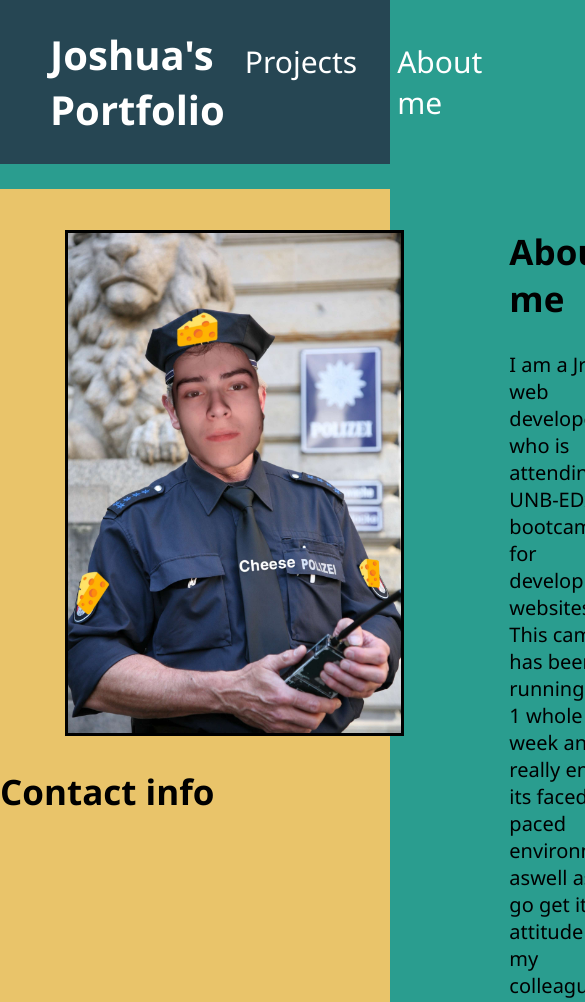
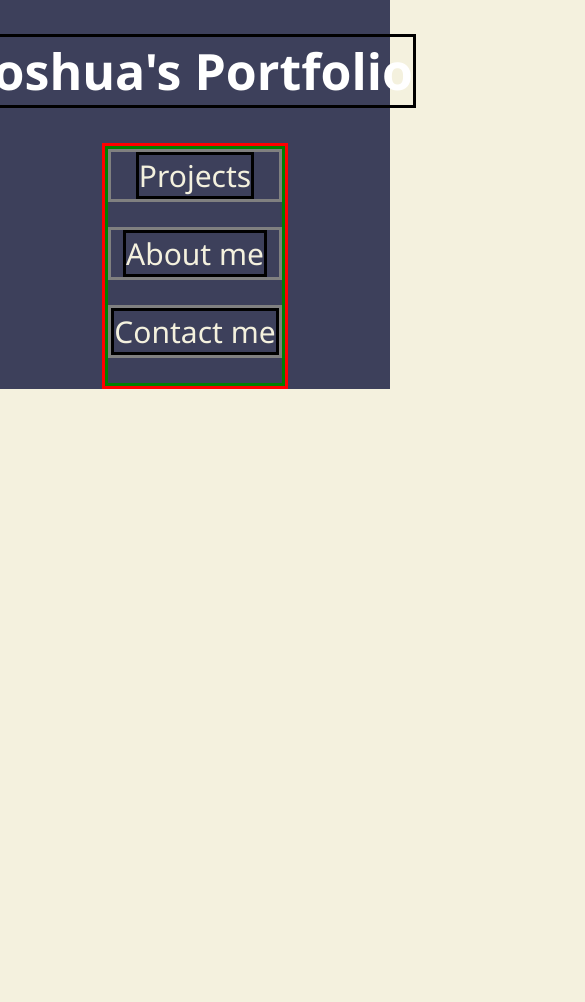
Before and after one commit to MagicianJoshua/portfolio, a plain HTML site: page index.html in a window 390 px wide. Shown: the top 1002 px of the page, 585 px wide, since content can reach past the window. After the commit the page ends 844 px from the top, so only its background shows below. Drawn offline with Linux system fonts and the light colour scheme.

Commit message:
Made the header responsive to the screen size

```diff
--- a/index.html
+++ b/index.html
@@ -1,61 +1,45 @@
 <!DOCTYPE html>
 <html lang="en-us">
-
   <head>
-    <Title>Joshua's portfolio</Title>
-    <meta charset="UTF-8">
-    <link rel="stylesheet" href="style.css">
-
+    <title>Joshua's portfolio</title>
+    <meta charset="UTF-8" />
+    <link rel="stylesheet" href="style.css" />
   </head>
-
 
   <body>
     <header>
       <h1>Joshua's Portfolio</h1>
-
       <nav>
-
         <ul class="nav-ul">
-                <li class="nav-li"><a href="#projects">Projects</a></li>
-
-                <li class="nav-li"><a href="#about-me">About me</a></li>
-
-
+          <li><a href="#projects">Projects</a></li>
+          <li><a href="#about-me">About me</a></li>
+          <li><a href="#contact-me">Contact me</a></li>
         </ul>
-
-
       </nav>
-
     </header>
 
-    <section id="about-me" class="about-me">
+    <!-- <section id="about-me" class="about-me">
 
         <figure>
-            <img src="Cheese.jpg" class="my-pic">
+          <img src="Cheese.jpg" id="my-pic" />
         </figure>
 
-        <section id="about-me-text" >
-            <h2 >About me</h2>
+          <section id="about-me-text">
+
+          <h2>About me</h2>
           <p id="about-me-p">
-                    I am a Jr web developer who is attending a UNB-EDx bootcamp for developing websites.<br>
-                    This camp has been running for 1 whole week and i really enjoy its faced paced environment<br>
-                    aswell as the go get it attitude of my colleagues
+            My number one priority is to deliver work that satisfy's the clients
+            need on time and with style.<br />
+            I grew up with a very creative mind, as a result I will always come up
+            with <br />
+            creative but practical solutions to your problems as a client.
+            <br />
+            I won' stop until your buisness needs are satisfied. <br />
           </p>
+          <a id="contact-me-button" href="#contact-me">Contact me</a>
           </section>
+    </section> -->
 
-    </section>
-
-    <footer>
-        <h2>
-            Contact info
-        </h2>
-    </footer>
+    <footer></footer>
   </body>
-
-
-
-
-
-
-
 </html>
--- a/style.css
+++ b/style.css
@@ -1,105 +1,159 @@
-*{
-    font-family:'Segoe UI', Tahoma, Geneva, Verdana, sans-serif;
+:root {
+  --white: #f4f1de;
+  --blue: #3d405b;
+  --green: #81b29a;
+  --orange: #e07a5f;
+  --black: rgb(29, 29, 29);
+}
+
+* {
+  font-family: "Segoe UI", Tahoma, Geneva, Verdana, sans-serif;
 }
 body {
   margin: 0;
-    padding:0;
+  padding: 0;
+  width: 100%;
   height: 100%;
-    background-color:#2a9d8f ;
+  background-color: var(--white);
 }
 
 header {
-    background-color:#264653 ;
   display: flex;
+  justify-content: space-between;
+  align-items: center;
   color: white;
-    position: relative;
-    top: 0;
-    left:0;
-    right: 0;
-    align-items: center;
-
+  width: 100%;
+  background-color: var(--blue);
 }
 
+h1 {
 
+  border:solid black;
+  display: flex;
+  justify-content: center;
+  width: max-content;
+  font-size: 50px;
+  margin-bottom: 35px;
+  margin-left: 50px;
+}
 
-h1 {
-    font-size: 40px;
-    width:450px;
-    position: relative;
-    left:50px;
-
-}
 h2 {
   font-size: 35px;
 }
 
 nav {
+  border:solid red;
   display: flex;
-    justify-content: right;
+  width: max-content;
   align-items: center;
-    width: 100%;
-    /*border: solid white;*/
+}
+
+nav ul {
+  padding: 0;
+  border:solid green;
+  display: flex;
+  flex-direction: row;
+  list-style-type: none;
+
+}
+
+nav ul li {
+  border:solid grey;
+  display: flex;
+  justify-content: center;
+  margin-right: 50px;
+
+}
+
+nav ul li a {
+  display: flex;
+  border:solid black;
+  text-decoration: none;
+  color:var(--white);
+  font-size: 30px;
 }
 
 
-a {
-    text-decoration: none;
-    color:white;
-    font-size: 30px;
+footer {
+  display: flex;
+  position: absolute;
+  bottom: 0;
 }
 
-footer{
+
+/* .about-me {
   display: flex;
-    position:absolute;
-    bottom: 0;
+  flex-wrap: wrap;
+  flex-direction: row;
+
+  background-color: var(--green);
+  color: var(--black);
+}
+
+
+.about-me h2 {
+  display: flex;
+  flex-wrap: wrap;
+  justify-content: center;
+}
+
+#my-pic {
+  margin: 15px;
+  border: solid black;
+  position: relative;
+  height: 500px;
+}
+
+#about-me-text {
+  flex-wrap: wrap;
+  display: flex;
+  flex-direction: column;
+
+  position: relative;
+  bottom: 48px;
+  margin: 50px;
+  left: 140px;
+}
+
+#about-me-p {
+  display: flex;
+  font-size: 20px;
+}
+
+#contact-me-button {
+  align-self: center;
+  font-weight: 100%;
+  color: var(--black);
+  font-size: 50px;
 
 }
-figure {
-    display: inline-flex;
+
+ */
+@media screen and (max-width:1062px) {
+  header{
+
+    justify-content: center;
     flex-direction: column;
   }
 
+  nav {}
 
-
-.nav-ul{
-    display:flex;
-    flex-direction: row;
-    margin:30px;
-    list-style-type:none;
+  h1 {
+    margin-left:0px;
+    text-align: center;
+    align-self: center;
   }
 
-.nav-li{
-    margin-right:40px
+  nav ul {
+    justify-content: center;
+    flex-direction: column;
+    margin:0px
   }
 
-.about-me{
-    display: flex;
-    margin-top: 25px;
-    padding: 10px;
-    flex-direction: row;
-    position: relative;
-
-    background-color: #e9c46a;
+  nav ul li {
+    margin:0;
+    text-align: center;
+    justify-content: center;
+    margin-bottom:25px;
   }
-
-
-
-.my-pic{
-    margin:15px;
-    border: solid black;
-    position: relative;
-    height:500px;
-
-
 }
-
-#about-me-text {
-    position: relative;
-    bottom:50px;
-    margin:50px;
-}
-
-#about-me-p {
- font-size:20px;
-
-}
```
Also changed, not shown: 1 other file. Lines whose indentation alone changed are shown as unchanged.
